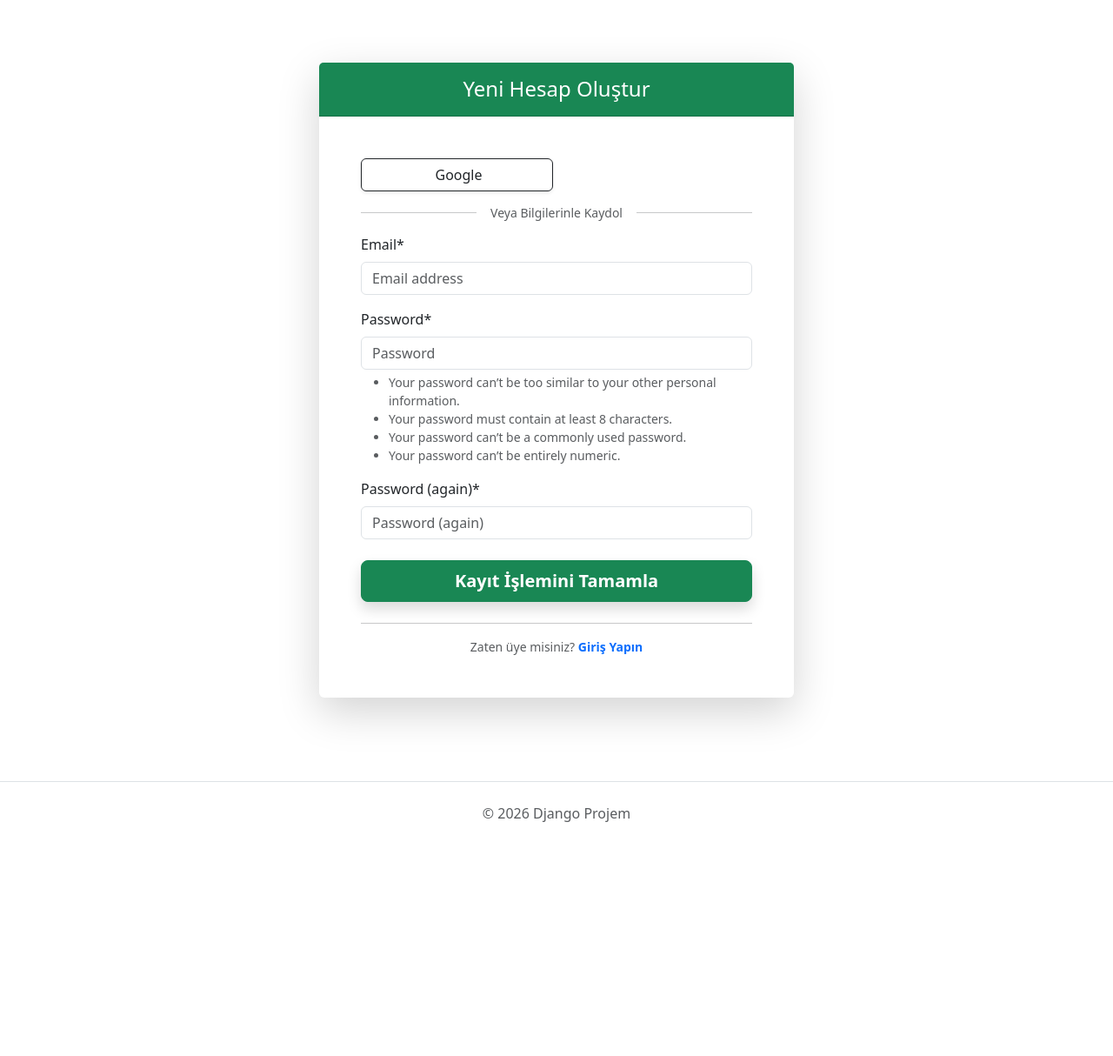
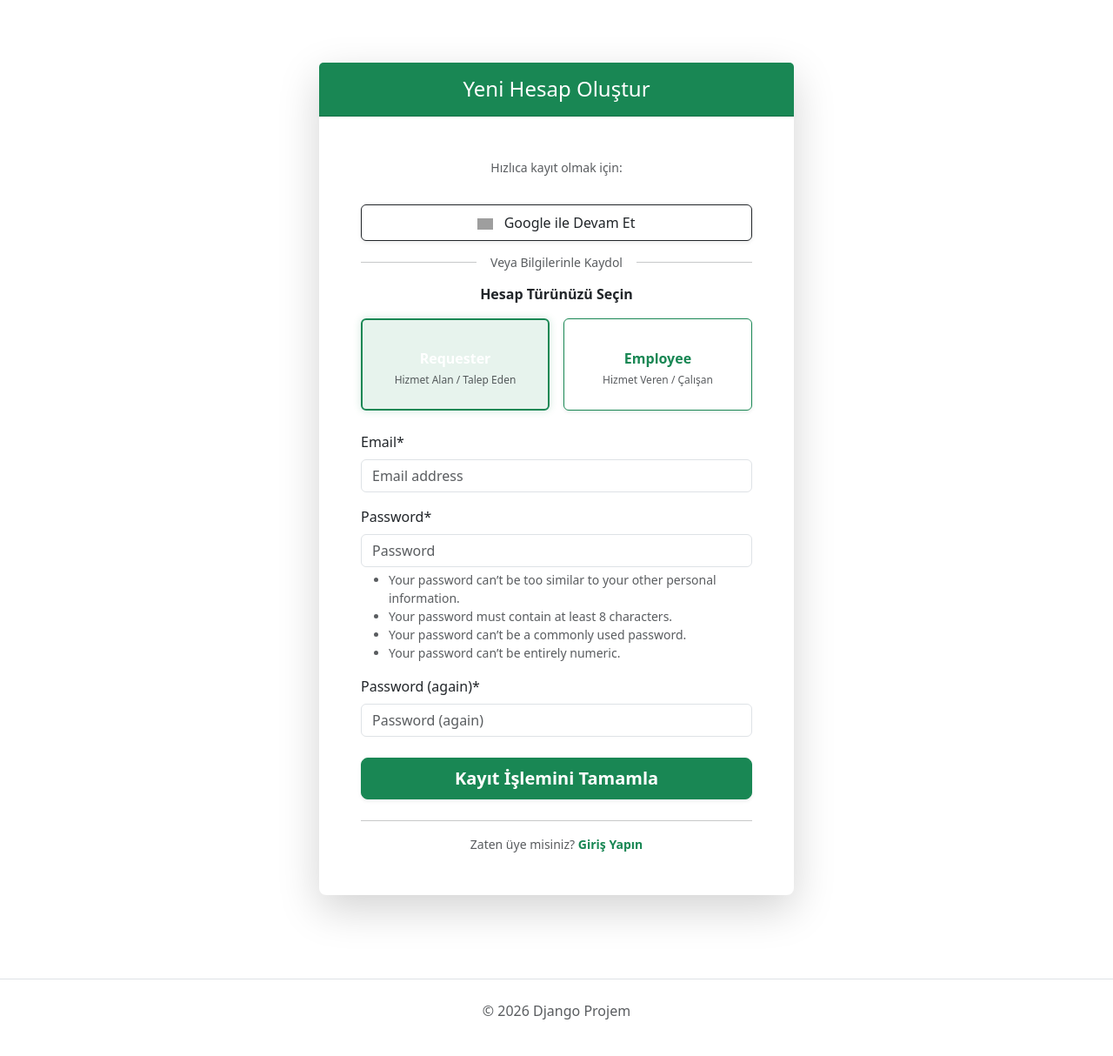
Before and after one commit to emrefkrlr/django-allouth-tutorial, a Django app: page /accounts/signup/ in a window 1280 px wide. Shown: the part 56-1270 px from the top of the page at 87% size. Before the commit the page ends 1001 px from the top, so only its background shows below. Run offline with Django 5.2, Linux system fonts and the light colour scheme; some libraries are stand-ins or nearby versions; grey boxes are pictures that could not be loaded.

Commit message:
Allauth entegrasyonu tamamlandı, özel rol sistemi ve profil koruma mantığı eklendi

```diff
--- a/app/settings.py
+++ b/app/settings.py
@@ -170,6 +170,8 @@ SITE_ID = 1
 # Giriş Yöntemleri: Hem e-posta hem kullanıcı adı kabul edilir
 ACCOUNT_LOGIN_METHODS = {'email', 'username'}
 
+
+ACCOUNT_SIGNUP_FORM_CLASS = 'user_profile.forms.MyCustomSignupForm'
 # Kayıt Formu: Kullanıcı adı sormaz, sadece e-posta ve şifre ister
 # email* ifadesi e-postayı zorunlu kılar
 ACCOUNT_SIGNUP_FIELDS = ['email*', 'password1*', 'password2*']
--- a/templates/account/signup.html
+++ b/templates/account/signup.html
@@ -7,16 +7,18 @@
 {% block content %}
 <div class="row justify-content-center py-5">
     <div class="col-md-7 col-lg-6">
-        <div class="card shadow-lg border-0">
+        <div class="card shadow-lg border-0 rounded-3">
             <div class="card-header bg-success text-white text-center py-3">
                 <h4 class="mb-0">Yeni Hesap Oluştur</h4>
             </div>
             <div class="card-body p-4 p-md-5">
-
                 <div class="row g-2 mb-4">
-                    <div class="col-6">
-                        <a href="{% provider_login_url 'google' %}" class="btn btn-outline-dark w-100 shadow-sm">
-                            <i class="bi bi-google text-danger me-1"></i> Google
+                    <div class="col-12 text-center mb-2">
+                        <p class="text-muted small">Hızlıca kayıt olmak için:</p>
+                    </div>
+                    <div class="col-12">
+                        <a href="{% provider_login_url 'google' %}" class="btn btn-outline-dark w-100 shadow-sm py-2">
+                            <img src="https://upload.wikimedia.org/wikipedia/commons/c/c1/Google_%22G%22_logo.svg" width="18" class="me-2"> Google ile Devam Et
                         </a>
                     </div>
                 </div>
@@ -26,25 +28,88 @@
                     <span class="position-absolute top-50 start-50 translate-middle bg-white px-3 text-muted small">Veya Bilgilerinle Kaydol</span>
                 </div>
 
-                <form class="signup" id="signup_form" method="post" action="{% url 'account_signup' %}" enctype="multipart/form-data">
+                <form class="signup" id="signup_form" method="post" action="{% url 'account_signup' %}">
                     {% csrf_token %}
-                    {{ form|crispy }}
+
+                    <div style="display:none;">
+                        {{ form.role }}
+                    </div>
+
+                    <div class="mb-4">
+                        <label class="form-label d-block text-center fw-bold mb-3">Hesap Türünüzü Seçin</label>
+                        <div class="row g-3">
+                            <div class="col-6">
+                                <input type="radio" class="btn-check" name="role_visual" id="visual_requester" value="requester" checked>
+                                <label class="btn btn-outline-success w-100 py-4 shadow-sm h-100 d-flex flex-column align-items-center justify-content-center" for="visual_requester">
+                                    <i class="bi bi-person-up fs-1 mb-2"></i>
+                                    <span class="fw-bold d-block">Requester</span>
+                                    <small class="text-muted text-center mt-1" style="font-size: 0.75rem;">Hizmet Alan / Talep Eden</small>
+                                </label>
+                            </div>
+                            <div class="col-6">
+                                <input type="radio" class="btn-check" name="role_visual" id="visual_employee" value="employee">
+                                <label class="btn btn-outline-success w-100 py-4 shadow-sm h-100 d-flex flex-column align-items-center justify-content-center" for="visual_employee">
+                                    <i class="bi bi-briefcase fs-1 mb-2"></i>
+                                    <span class="fw-bold d-block">Employee</span>
+                                    <small class="text-muted text-center mt-1" style="font-size: 0.75rem;">Hizmet Veren / Çalışan</small>
+                                </label>
+                            </div>
+                        </div>
+                    </div>
+
+                    {% for field in form %}
+                        {% if field.name != 'role' %}
+                            <div class="mb-3">
+                                {{ field|as_crispy_field }}
+                            </div>
+                        {% endif %}
+                    {% endfor %}
 
                     {% if redirect_field_value %}
                     <input type="hidden" name="{{ redirect_field_name }}" value="{{ redirect_field_value }}" />
                     {% endif %}
 
                     <div class="d-grid gap-2 mt-4">
-                        <button class="btn btn-success btn-lg fw-bold shadow" type="submit">Kayıt İşlemini Tamamla</button>
+                        <button class="btn btn-success btn-lg fw-bold shadow-sm" type="submit">Kayıt İşlemini Tamamla</button>
                     </div>
                 </form>
 
                 <div class="mt-4 text-center">
                     <hr>
-                    <p class="mb-0 text-muted small">Zaten üye misiniz? <a href="{% url 'account_login' %}" class="text-decoration-none fw-bold">Giriş Yapın</a></p>
+                    <p class="mb-0 text-muted small">Zaten üye misiniz? <a href="{% url 'account_login' %}" class="text-decoration-none fw-bold text-success">Giriş Yapın</a></p>
                 </div>
             </div>
         </div>
     </div>
 </div>
+
+<script>
+    document.addEventListener('DOMContentLoaded', function() {
+        const visualRadios = document.querySelectorAll('input[name="role_visual"]');
+        const realRoleInputs = document.querySelectorAll('input[name="role"]');
+
+        visualRadios.forEach(radio => {
+            radio.addEventListener('change', function() {
+                const selectedValue = this.value;
+                realRoleInputs.forEach(input => {
+                    if (input.value === selectedValue) {
+                        input.checked = true;
+                    }
+                });
+            });
+        });
+    });
+</script>
+
+<style>
+    .btn-check:checked + .btn-outline-success {
+        background-color: rgba(25, 135, 84, 0.1) !important;
+        border-width: 2px !important;
+        box-shadow: 0 0 10px rgba(25, 135, 84, 0.2) !important;
+    }
+    .btn-outline-success:hover {
+        transform: translateY(-2px);
+        transition: all 0.2s ease;
+    }
+</style>
 {% endblock %}
--- a/user_profile/forms.py
+++ b/user_profile/forms.py
@@ -2,18 +2,32 @@ from django import forms
 from django.contrib.auth.models import User
 from .models import Profile
 
+class MyCustomSignupForm(forms.Form):
+    # Django'nun bu alanı tanıması için widget'ı RadioSelect olarak bırakıyoruz
+    role = forms.ChoiceField(
+        choices=(('requester', 'Requester'), ('employee', 'Employee')),
+        required=True,
+        initial='requester',
+        widget=forms.RadioSelect
+    )
+
+    def signup(self, request, user):
+        user_role = self.cleaned_data.get('role')
+        # Sinyal tarafından oluşturulan profili güncelle
+        profile, created = Profile.objects.get_or_create(user=user)
+        profile.role = user_role
+        profile.save()
+        # Log kontrolü için (Docker loglarında görünmesi gerekir)
+        print(f"--- DEBUG: {user.username} için kaydedilen rol: {user_role} ---")
+
+
+
+# Diğer formların değişmesine gerek yok, oldukları gibi kalabilirler
 class UserUpdateForm(forms.ModelForm):
-    # E-posta değiştirilemez, sadece bilgi amaçlı gösterilir
     email = forms.EmailField(disabled=True, label="E-Posta Adresi")
-
     class Meta:
         model = User
-        # Username alanını çıkardık, sadece isim ve soyisim düzenlenebilir
         fields = ['first_name', 'last_name', 'email']
-        labels = {
-            'first_name': 'Ad',
-            'last_name': 'Soyad',
-        }
 
 class ProfileUpdateForm(forms.ModelForm):
     class Meta:
@@ -21,12 +35,4 @@ class ProfileUpdateForm(forms.ModelForm):
         fields = ['image', 'bio', 'phone', 'location', 'birth_date', 'website']
         widgets = {
             'birth_date': forms.DateInput(attrs={'type': 'date'}),
-            'bio': forms.Textarea(attrs={'rows': 3}),
         }
-        labels = {
-            'image': 'Profil Resmini Değiştir',
-            'bio': 'Hakkımda',
-            'phone': 'Telefon Numarası',
-            'location': 'Şehir/Konum',
-            'website': 'Kişisel Websitesi',
-        }
```
Also changed, not shown: templates/user_profile/profile.html (+14 -0 lines), user_profile/models.py (+14 -11 lines), user_profile/views.py (+11 -5 lines), README.md (added), user_profile/migrations/0002_profile_role.py (added).
